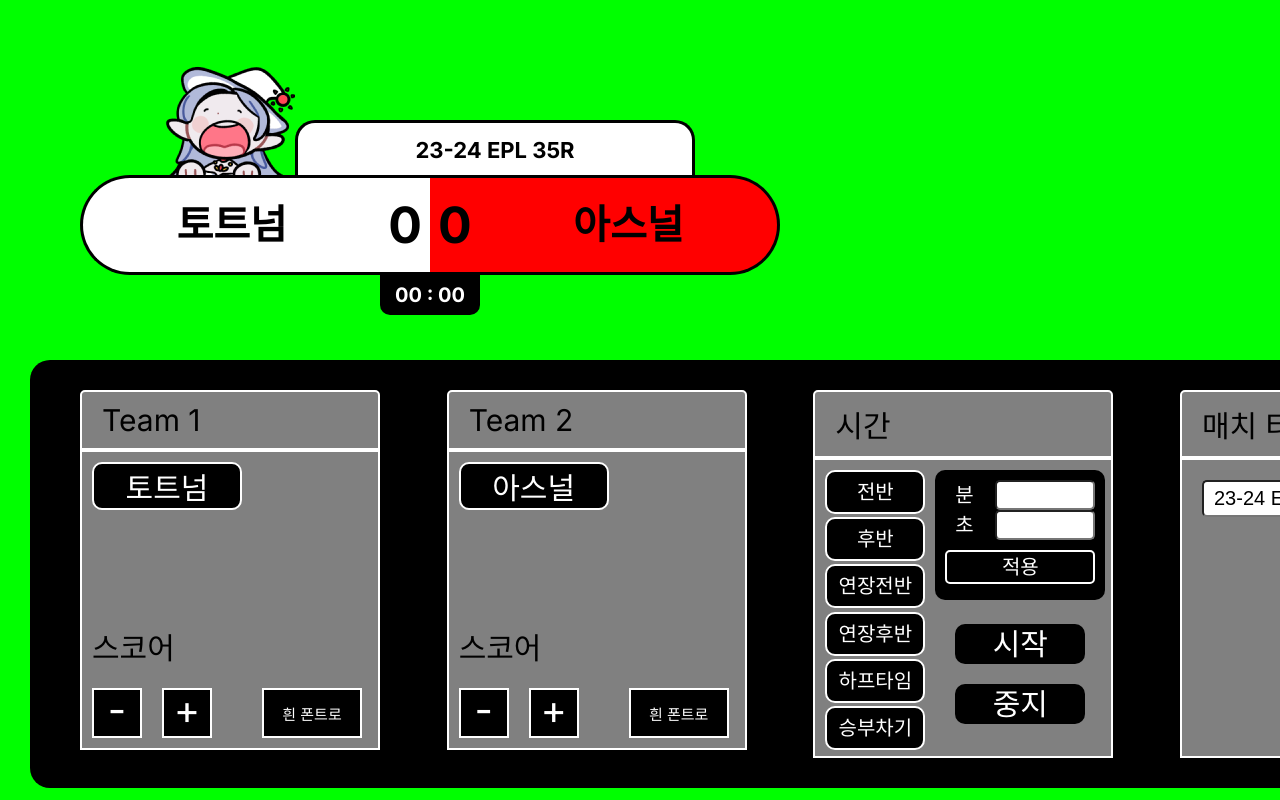
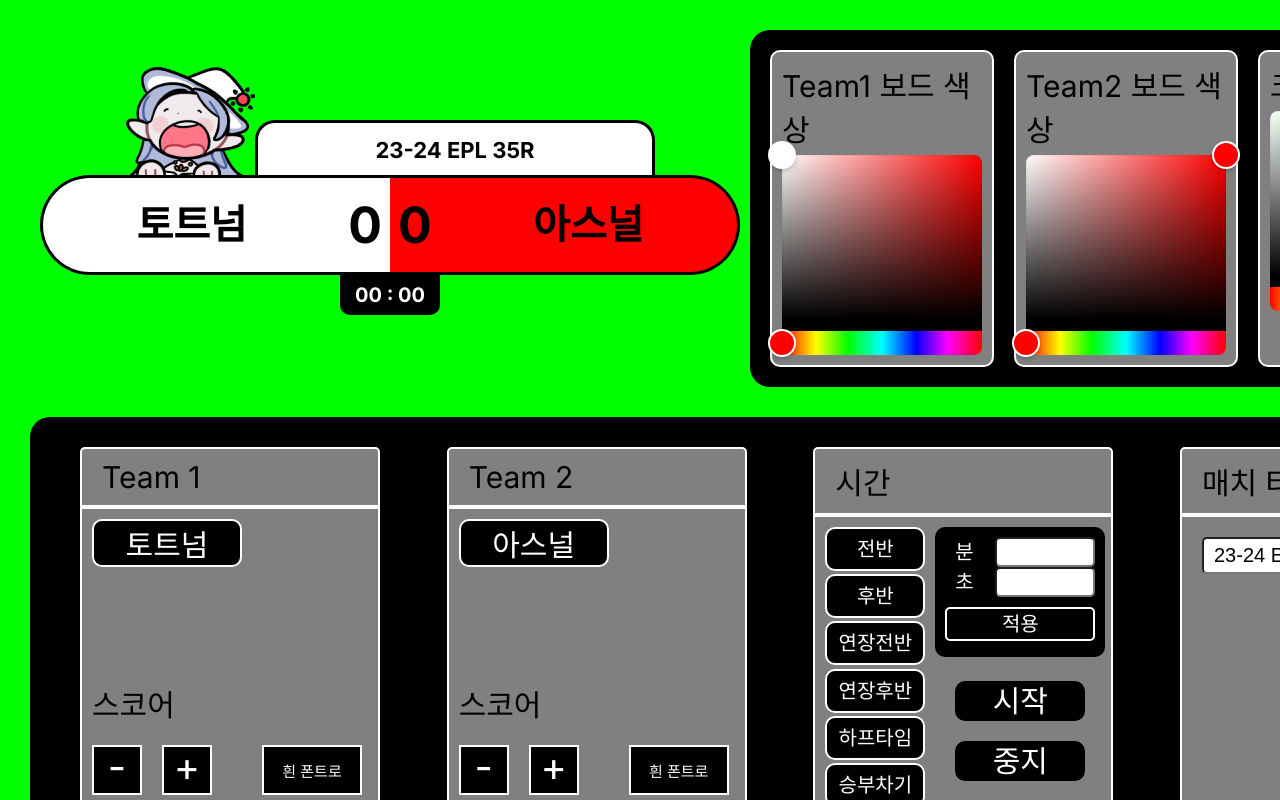
Before and after one commit to WonYongHyeon/scoreboard, a Next.js app: page / in a window 1280 px wide. Built offline with nearby package versions, Linux system fonts and the light colour scheme.

Commit message:
오류 수정

```diff
--- a/package.json
+++ b/package.json
@@ -10,7 +10,6 @@
   },
   "dependencies": {
     "@emotion/react": "^11.11.4",
-    "@emotion/style": "^0.8.0",
     "@emotion/styled": "^11.11.5",
     "lodash": "^4.17.21",
     "next": "14.2.3",
--- a/src/component/scoreboard/scoreboard.presenter.js
+++ b/src/component/scoreboard/scoreboard.presenter.js
@@ -55,8 +55,8 @@
             <S.Timer>{props.timeNow}</S.Timer>
           )}
         </S.ScoreBoardWrapper>
-        {/* <S.BoardColorTeamWrapper> */}
-        {/* <S.BoardColorTeam>
+        <S.BoardColorTeamWrapper>
+          <S.BoardColorTeam>
             <S.BoardColorTeamTitle>Team1 보드 색상</S.BoardColorTeamTitle>
             <HexColorPicker
               style={{ width: "200px", height: "200px" }}
@@ -80,7 +80,7 @@
               onChange={props.setChromakeyColor}
             />
           </S.BoardColorTeam>
-        </S.BoardColorTeamWrapper> */}
+        </S.BoardColorTeamWrapper>
       </S.ScoreBoardAndColorPickerWrapper>
       <S.HandleBoxWrapper>
         <S.TeamHandleBoxWrapper>
```
